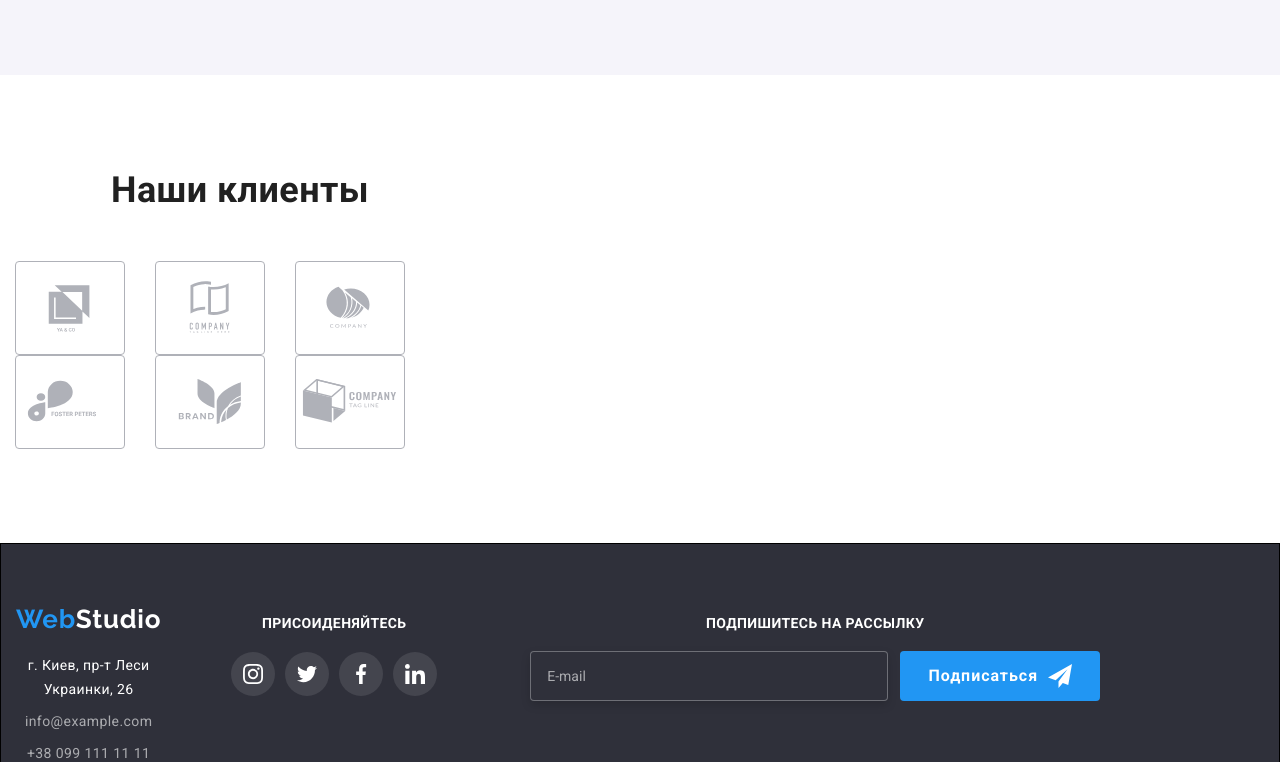
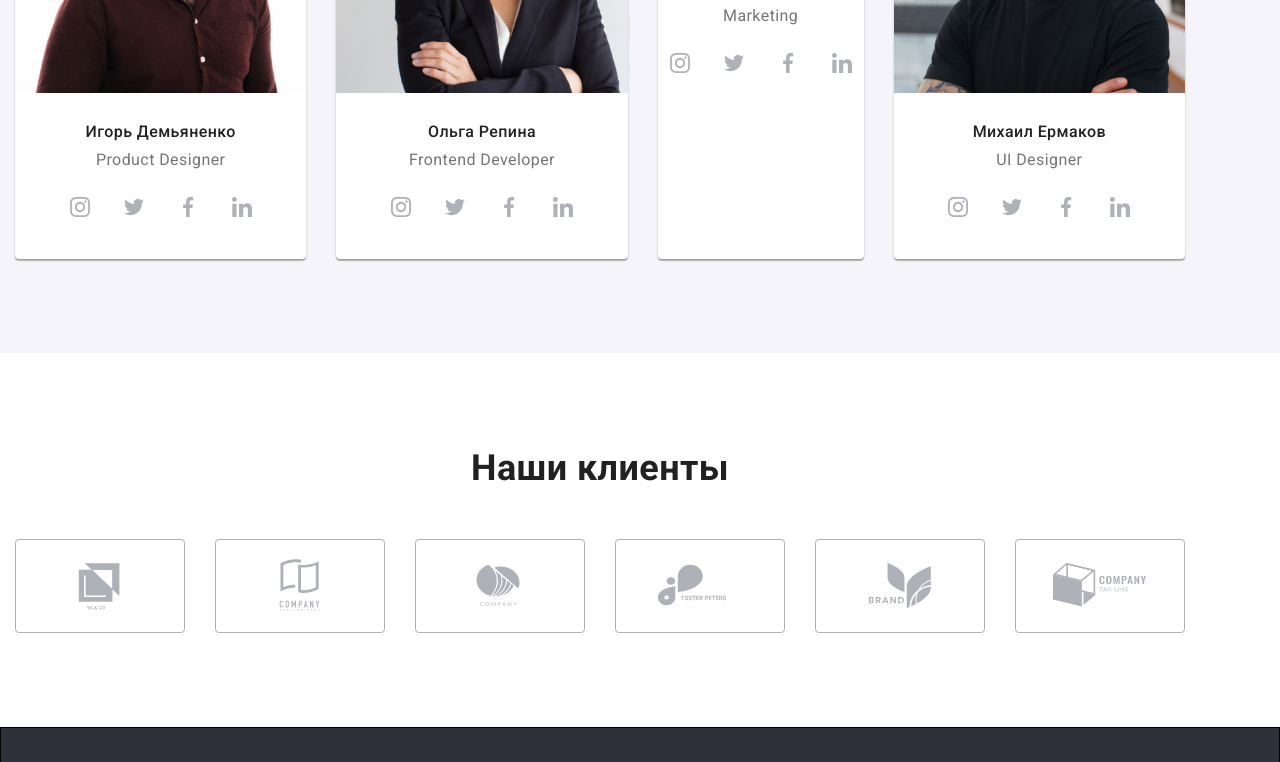
Before and after one commit to FurmanAndrew/HW-8, a plain HTML site: page index.html in a window 1280 px wide. Shown: the part 2038-2800 px from the top of the page. Drawn offline with nearby package versions, Linux system fonts and the light colour scheme; files that its build step writes are made by us from their sources.

Commit message:
HW-8-part-9

```diff
--- a/sass/base/_container.scss
+++ b/sass/base/_container.scss
@@ -3,8 +3,7 @@
   padding-right: 15px;
   padding-left: 15px;
   margin: 0;
-  @media screen {
-    max-width: 480px;
+  @media screen and (min-width: 480px) {
     width: 100%;
   }
   @include version(mobile) {
```
